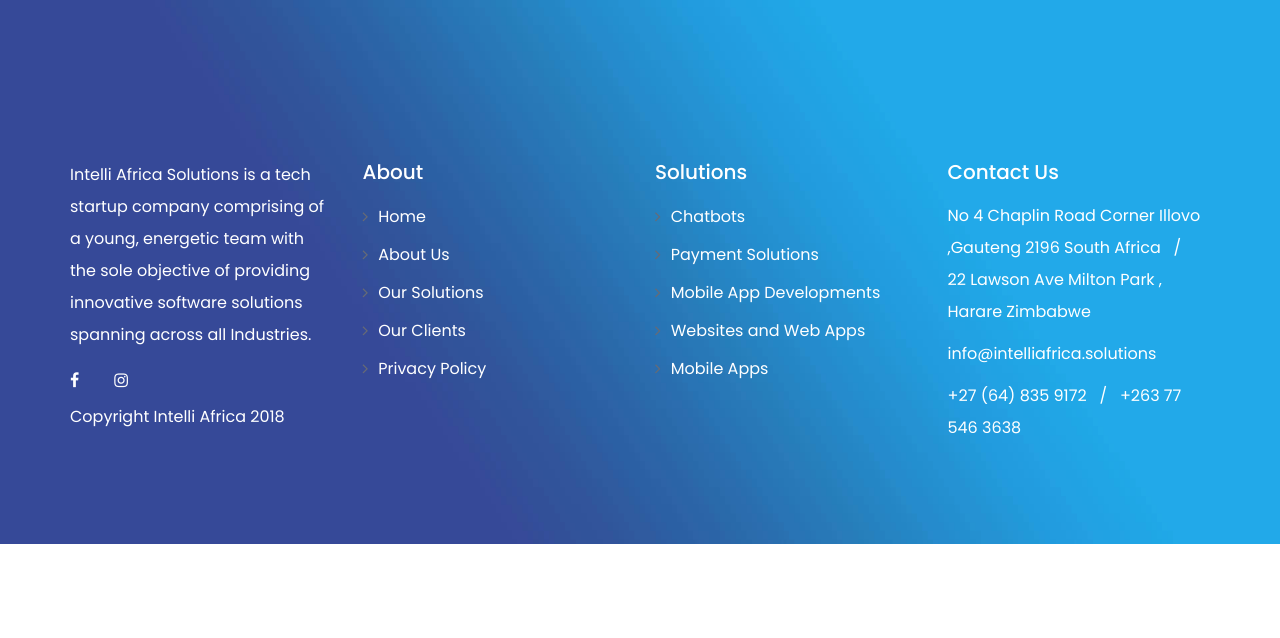
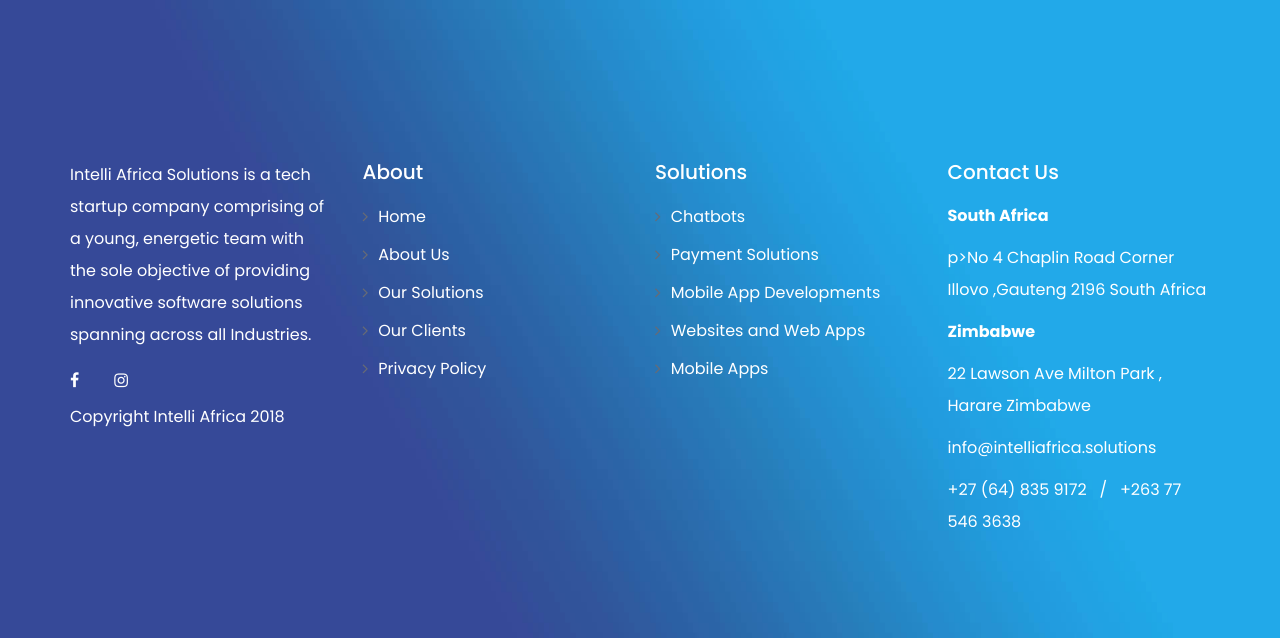
Before and after one commit to TimothyTakudzwa/intelli-website, a Flask app: page / in a window 1280 px wide. Shown: the part 5665-6303 px from the top of the page. Before the commit the page ends 6209 px from the top, so only its background shows below. Run offline with Flask 2, Linux system fonts and the light colour scheme; some libraries are stand-ins or nearby versions.

Commit message:
contact details

```diff
--- a/intelli/templates/index.html
+++ b/intelli/templates/index.html
@@ -667,7 +667,10 @@
                     <div class="widget">
                         <h5 class="widget-title" style="color:white">Contact Us</h5>
                         <ul>
-                            <p>No 4 Chaplin Road Corner Illovo ,Gauteng 2196 South Africa &nbsp; / &nbsp; 22 Lawson Ave Milton Park , Harare Zimbabwe</p>
+                            <p style="font-weight: bold;">South Africa</p>
+                            p>No 4 Chaplin Road Corner Illovo ,Gauteng 2196 South Africa</p>
+                            <p style="font-weight: bold;">Zimbabwe</p>
+                            <p>22 Lawson Ave Milton Park , Harare Zimbabwe</p>
                             <p>info@intelliafrica.solutions</p>
                             <p>+27 (64) 835 9172 &nbsp; / &nbsp; +263 77 546 3638</p>
                         </ul>
```
